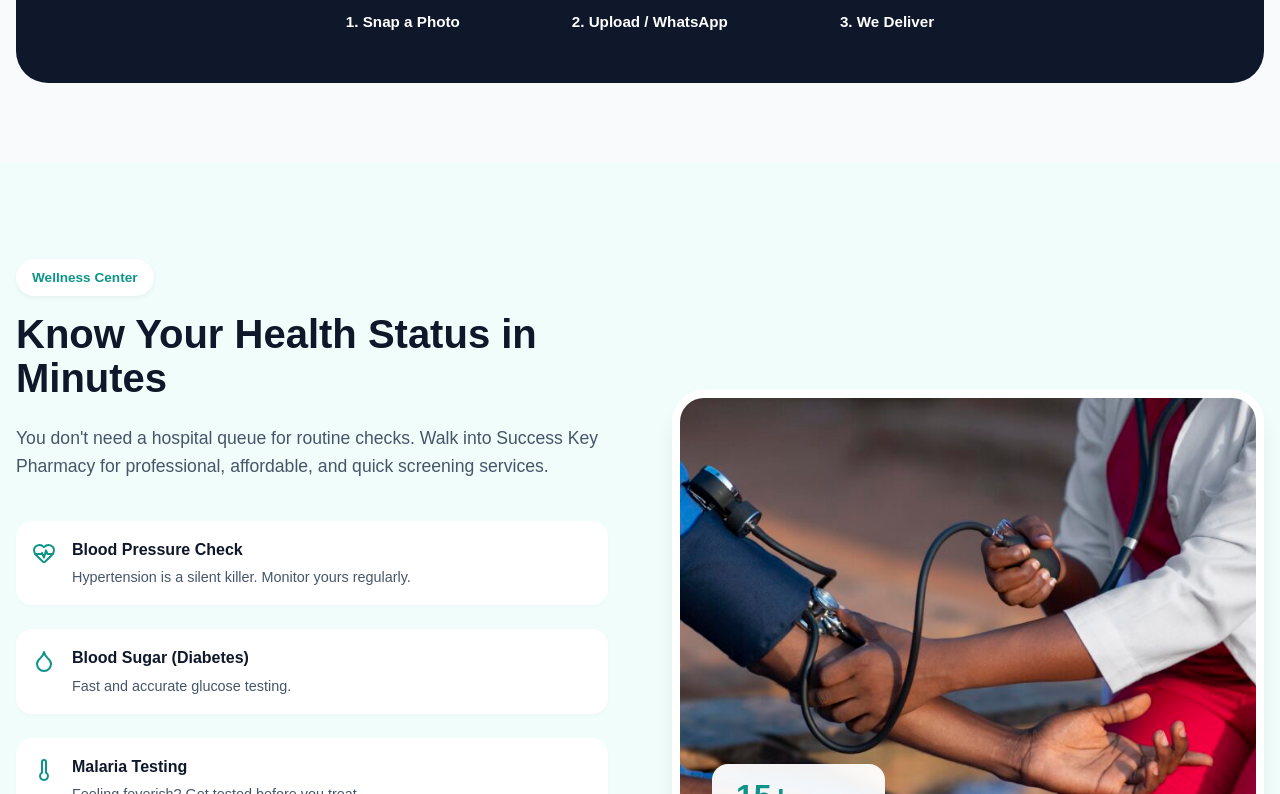
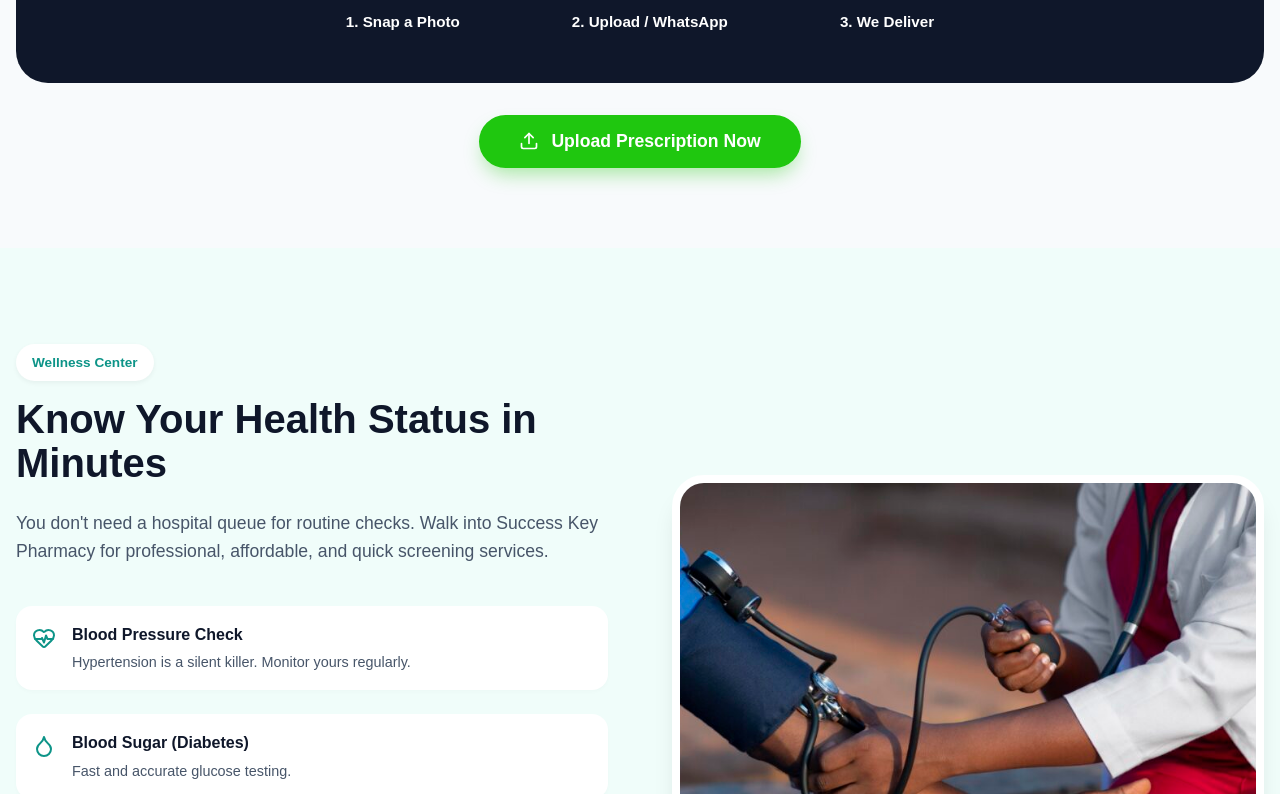
Before and after one commit to iphonehomeghana25/success-key-pharmacy, a React (Create React App) app: page / in a window 1280 px wide. Shown: the part 1566-2360 px from the top of the page. Built offline with nearby package versions, Linux system fonts and the light colour scheme.

Commit message:
Updated UI/fixed bugs

```diff
--- a/src/components/About.js
+++ b/src/components/About.js
@@ -19,8 +19,8 @@ const About = () => {
               <Clock size={20} />
             </div>
             <div>
-              <h4>Open Mon - Sat</h4>
-              <p>8:00 AM - 9:30 PM</p>
+              <h4>Open Mon - Sun</h4>
+              <p>6:00 AM - 11:30 PM</p>
             </div>
           </div>
         </div>
--- a/src/components/Contact.js
+++ b/src/components/Contact.js
@@ -34,8 +34,8 @@ const Contact = () => {
               <div>
                 <h4>Call Us</h4>
                 <p>
-                  <a href="tel:+233240000000">024 000 0000</a> <br/>
-                  <a href="tel:+233200000000">020 000 0000</a>
+                  <a href="tel:+233246466416">0246466416</a> <br/>
+                  <a href="tel:+233302253192">0302253192</a>
                 </p>
               </div>
             </div>
@@ -46,7 +46,7 @@ const Contact = () => {
               </div>
               <div>
                 <h4>Opening Hours</h4>
-                <p>Mon - Sat: 8:00 AM - 9:30 PM<br/>Sun: 12:00 PM - 6:00 PM</p>
+                <p>Mon - Sun: 6:00 AM - 11:30 PM<br/>Sun: 9:00 PM - 11:30 PM</p>
               </div>
             </div>
 
--- a/src/components/Hero.js
+++ b/src/components/Hero.js
@@ -51,7 +51,7 @@ const Hero = () => {
              {/* Top Right: Interior (Large) */}
              <div className="hero-card card-interior">
                 <img src={interiorImg} alt="Interior Shelves" />
-                <div className="card-label label-dark">Well Stocked</div>
+                <div className="card-label label-dark">Professional Pharmacists</div>
              </div>
 
              {/* Bottom Center: Tablets (smaller/anchor) */}
--- a/src/components/Services.js
+++ b/src/components/Services.js
@@ -1,8 +1,15 @@
 import React from 'react';
 import '../styles/Services.css';
-import { Truck, ShieldCheck, Stethoscope, Camera, Send, PackageCheck } from 'lucide-react';
+import { Truck, ShieldCheck, Stethoscope, Camera, Send, PackageCheck, Upload } from 'lucide-react';
 
 const Services = () => {
+
+  // Function to handle WhatsApp click
+  const handleUploadClick = () => {
+    const message = "Hello Success Key, I want to upload a prescription.";
+    window.open(`https://wa.me/233240000000?text=${encodeURIComponent(message)}`, '_blank');
+  };
+
   return (
     <section className="services-section" id="services">
       <div className="services-container">
@@ -40,6 +47,7 @@ const Services = () => {
         </div>
 
         {/* --- PART 2: How Prescription Upload Works --- */}
+        {/* The Dark Banner "Cart" */}
         <div className="how-it-works-banner">
           <div className="banner-content">
             <h3>Prescription Refills Made Simple</h3>
@@ -64,6 +72,13 @@ const Services = () => {
           </div>
         </div>
 
+        {/* Button is now OUTSIDE the banner */}
+        <div className="services-action-area">
+          <button onClick={handleUploadClick} className="btn-services-upload">
+            <Upload size={20} /> Upload Prescription Now
+          </button>
+        </div>
+
       </div>
     </section>
   );
--- a/src/styles/Services.css
+++ b/src/styles/Services.css
@@ -105,6 +105,7 @@
   text-align: center;
   position: relative;
   overflow: hidden;
+  /* Removed margin-bottom so the button sits right below */
 }
 
 .banner-content h3 {
@@ -173,3 +174,32 @@
     margin-top: -30px; /* Align with center of icons */
   }
 }
+
+/* --- NEW Button Container and Styling --- */
+.services-action-area {
+  margin-top: 2rem; /* Spacing between banner and button */
+  display: flex;
+  justify-content: center;
+}
+
+.btn-services-upload {
+  background-color: var(--neon-green); /* Green Background */
+  color: white; /* White Text */
+  padding: 1rem 2.5rem;
+  border-radius: 9999px;
+  font-weight: 700;
+  font-size: 1.1rem;
+  border: none;
+  cursor: pointer;
+  display: inline-flex;
+  align-items: center;
+  gap: 0.75rem;
+  transition: all 0.2s ease;
+  box-shadow: 0 10px 20px -5px rgba(31, 199, 15, 0.4);
+}
+
+.btn-services-upload:hover {
+  background-color: var(--dark-green);
+  transform: translateY(-2px);
+  box-shadow: 0 15px 25px -5px rgba(31, 199, 15, 0.5);
+}
```
